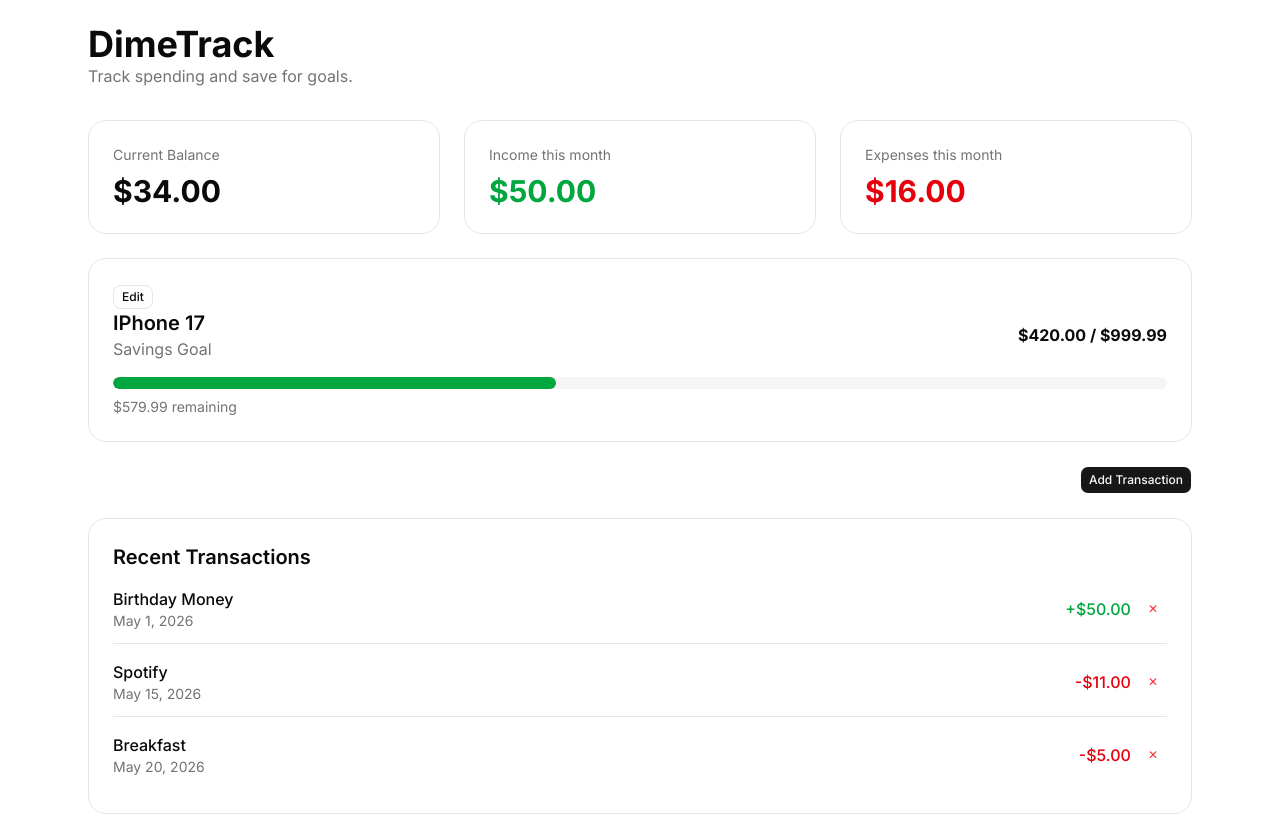
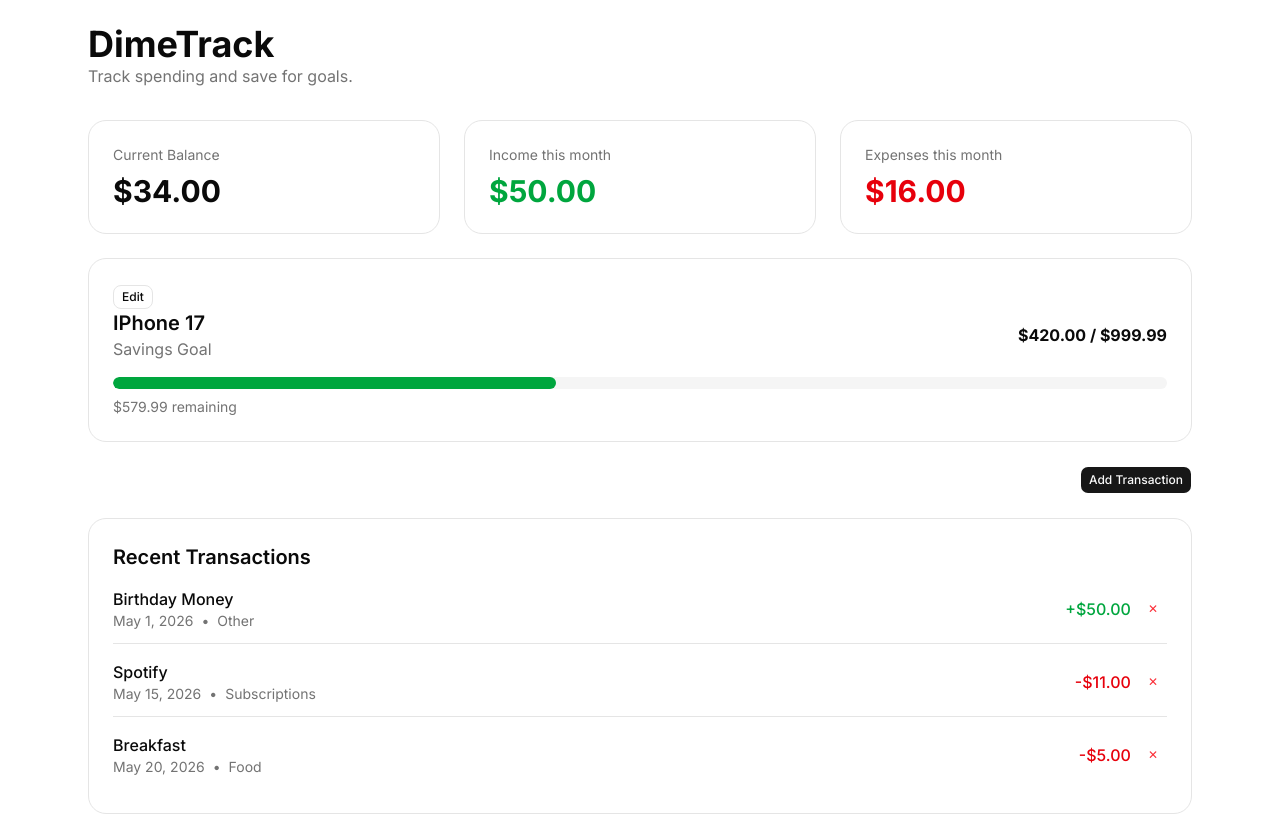
Before and after one commit to d3monas/DimeTrack, a Next.js app: page / in a window 1280 px wide. Built offline with nearby package versions, Linux system fonts and the light colour scheme.

Commit message:
feat: transaction categories

```diff
--- a/app/page.tsx
+++ b/app/page.tsx
@@ -21,6 +21,7 @@ export default function Home() {
       description: "Birthday Money",
       amount: 50,
       type: "income",
+      category: "Other",
       date: "May 1, 2026",
     },
     {
@@ -28,6 +29,7 @@ export default function Home() {
       description: "Spotify",
       amount: 11,
       type: "expense",
+      category: "Subscriptions",
       date: "May 15, 2026",
     },
     {
@@ -35,6 +37,7 @@ export default function Home() {
       description: "Breakfast",
       amount: 5,
       type: "expense",
+      category: "Food",
       date: "May 20, 2026",
     },
   ])
@@ -69,6 +72,8 @@ export default function Home() {
   const [amount, setAmount] = useState("")
   const [transactionType, setTransactionType] = useState<"income" | "expense">("expense")
 
+  const [category, setCategory] = useState("")
+
   useEffect(() => {
     const saved = loadTransactions()
 
@@ -101,6 +106,7 @@ export default function Home() {
       description,
       amount: numberCheck,
       type: transactionType,
+      category,
       date: new Date().toLocaleDateString(),
     }
 
@@ -168,7 +174,7 @@ export default function Home() {
 
         {/* Add transaction button */}
         <div className="mt-6 flex justify-end">
-          <AddTransactionDialog open={open} setOpen={setOpen} description={description} setDescription={setDescription} amount={amount} setAmount={setAmount} transactionType={transactionType} setTransactionType={setTransactionType} onSave={addTransaction}></AddTransactionDialog>
+          <AddTransactionDialog open={open} setOpen={setOpen} description={description} setDescription={setDescription} amount={amount} setAmount={setAmount} category={category} setCategory={setCategory} transactionType={transactionType} setTransactionType={setTransactionType} onSave={addTransaction}></AddTransactionDialog>
         </div>
 
       {/* Recent transactions card */}
--- a/components/add-transaction-ui.tsx
+++ b/components/add-transaction-ui.tsx
@@ -11,13 +11,15 @@ type AddTransactionDialogThings = {
     setDescription: (value: string) => void
     amount: string
     setAmount: (value: string) => void
-    transactionType: string
+    transactionType: "income" | "expense"
     setTransactionType: (value: "income" | "expense") => void
+    category: string
+    setCategory: (value: string) => void
 
     onSave: () => void
 }
 
-export function AddTransactionDialog({ open, setOpen, description, setDescription, amount, setAmount, transactionType, setTransactionType, onSave }: AddTransactionDialogThings) {
+export function AddTransactionDialog({ open, setOpen, description, setDescription, amount, setAmount, transactionType, setTransactionType, category, setCategory, onSave }: AddTransactionDialogThings) {
     return (
         <Dialog open={open} onOpenChange={setOpen}>
             <DialogTrigger asChild>
@@ -51,6 +53,11 @@ export function AddTransactionDialog({ open, setOpen, description, setDescriptio
                     </div>
 
                     <div>
+                        <Label>Category</Label>
+                        <Input value={category} onChange={(e) => setCategory(e.target.value)} placeholder="Groceries" />
+                    </div>
+
+                    <div>
                         <Label>Amount</Label>
                         <Input type="number" min="0.01" step="0.01" value={amount} onChange={(e) => setAmount(e.target.value)} placeholder="5" />
                     </div>
--- a/components/transactionList.tsx
+++ b/components/transactionList.tsx
@@ -16,7 +16,12 @@ export function TransactionList({
                 <div key={transaction.id} className="flex items-center justify-between border-b pb-3 last:border-0">
                     <div>
                         <p className="font-medium">{transaction.description}</p>
-                        <p className="text-sm text-muted-foreground">{transaction.date}</p>
+
+                        <div className="flex gap-2 text-sm text-muted-foreground">
+                            <span>{transaction.date}</span>
+                            <span>•</span>
+                            <span>{transaction.category}</span>
+                        </div>
                     </div>
 
                     <div className="flex items-center gap-2">
--- a/types/transaction.ts
+++ b/types/transaction.ts
@@ -3,5 +3,6 @@ export type Transaction = {
   description: string,
   amount: number,
   type: "income" | "expense",
+  category: string,
   date: string
 }
```
